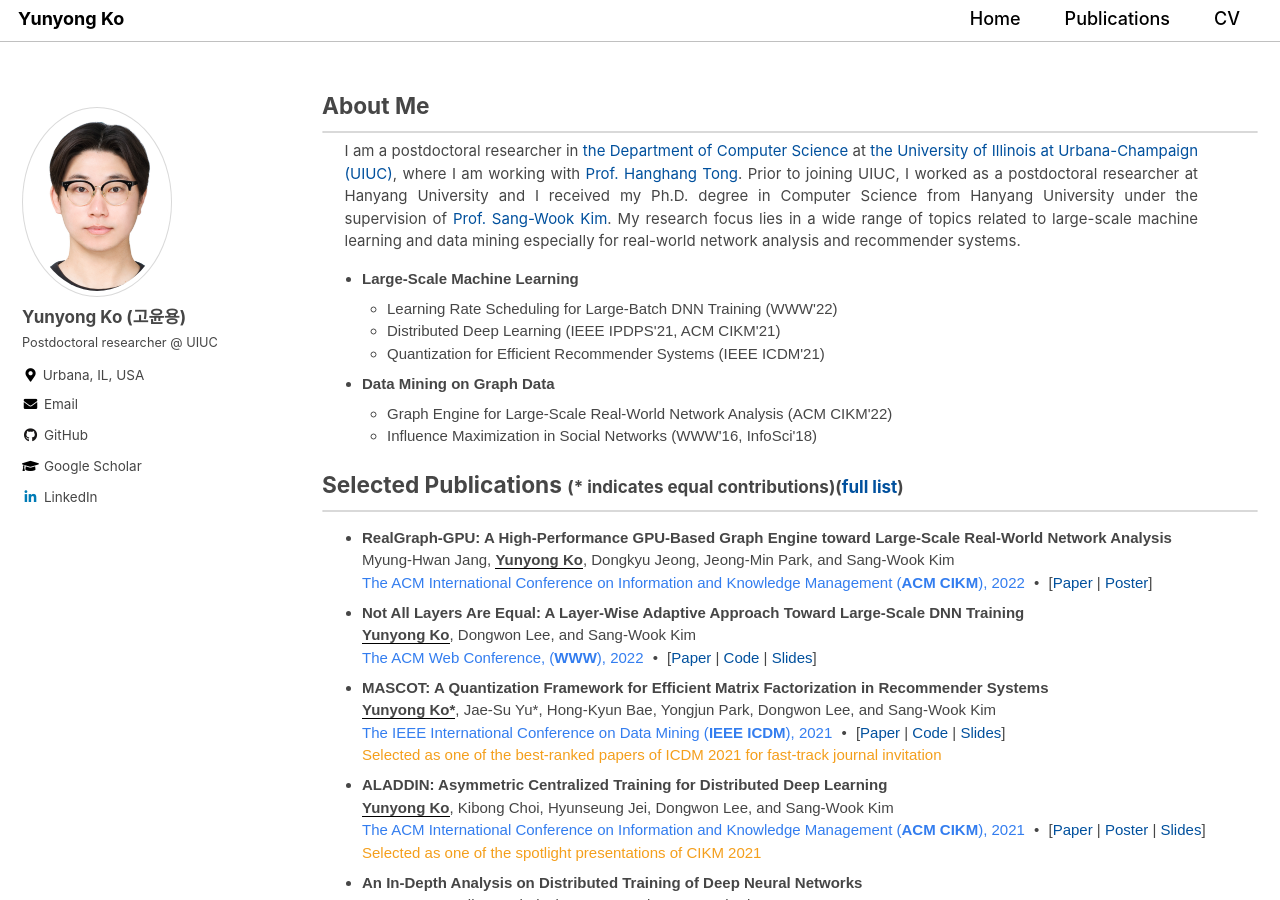
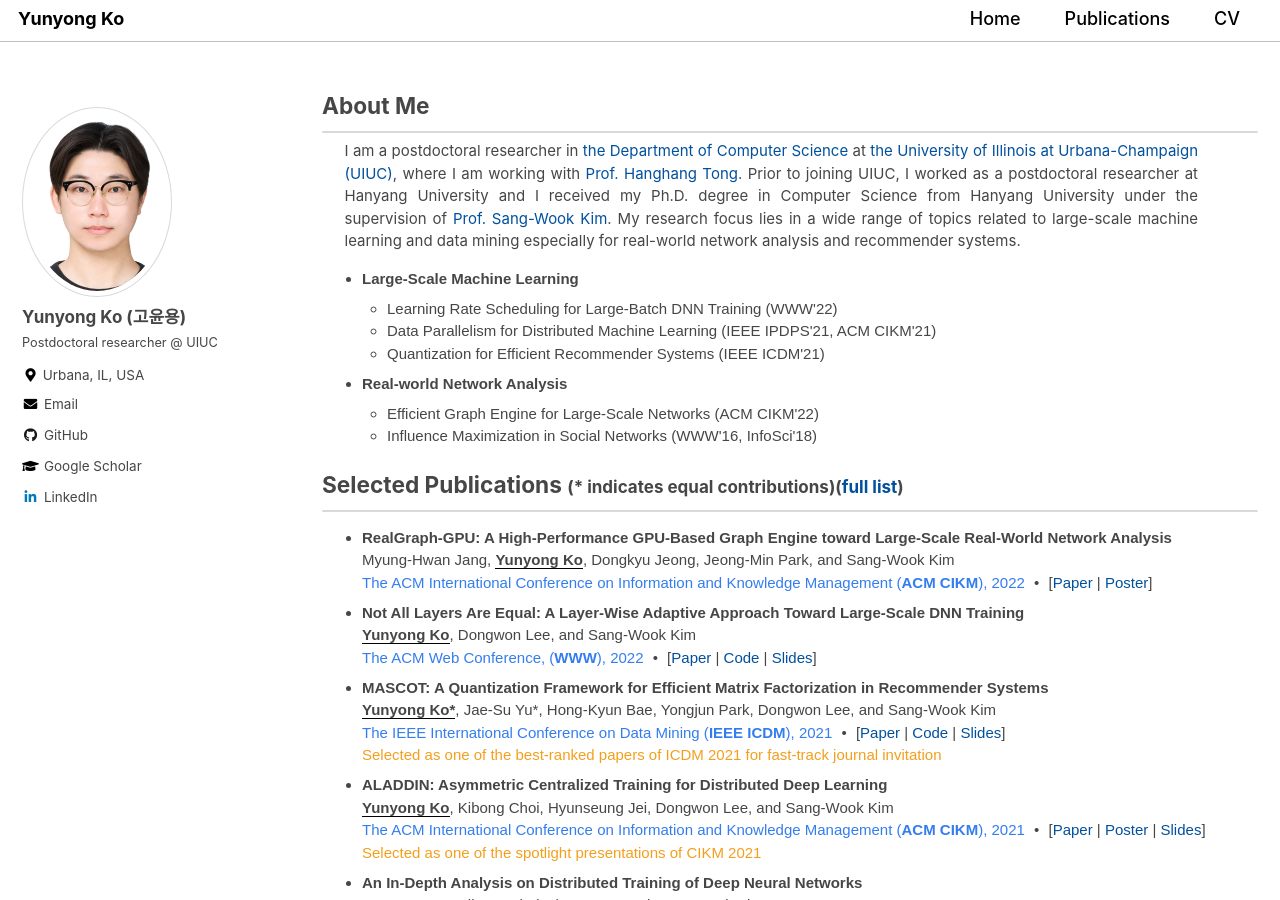
Before and after one commit to yy-ko/yy-ko.github.io, a Jekyll site: the page built from index.html, in a window 1280 px wide and 900 px high. Built offline with Jekyll 4.4.1, drawn with Linux system fonts in a browser that asks for light colours; cached includes are drawn as plain includes; the list of posts is cut into pages by our own code.

Commit message:
interests

```diff
--- a/index.html
+++ b/index.html
@@ -16,15 +16,15 @@ My research focus lies in a wide range of topics related to large-scale machine
 		<li><strong>Large-Scale Machine Learning</strong>
 			<ul>
 				<li class="inner-li">Learning Rate Scheduling for Large-Batch DNN Training (WWW'22)</li>
-				<li class="inner-li">Distributed Deep Learning (IEEE IPDPS'21, ACM CIKM'21)</li>
+				<li class="inner-li">Data Parallelism for Distributed Machine Learning (IEEE IPDPS'21, ACM CIKM'21)</li>
 				<li class="inner-li">Quantization for Efficient Recommender Systems (IEEE ICDM'21)</li>
 			</ul>
 		</li>
-		<li><strong>Data Mining on Graph Data</strong>
+		<li><strong>Real-world Network Analysis</strong>
 			<ul>
 				<!-- <li class="inner-li">Knowledge Graph based News Classification (WWW'23)</li> -->
 				<!-- <li class="inner-li">Graph Engine for Large-Scale Real-World Network Analysis (ACM CIKM'22, WWW'23)</li> -->
-				<li class="inner-li">Graph Engine for Large-Scale Real-World Network Analysis (ACM CIKM'22)</li>
+				<li class="inner-li">Efficient Graph Engine for Large-Scale Networks (ACM CIKM'22)</li>
 				<li class="inner-li">Influence Maximization in Social Networks (WWW'16, InfoSci'18)</li>
 			</ul>
 		</li>
```
